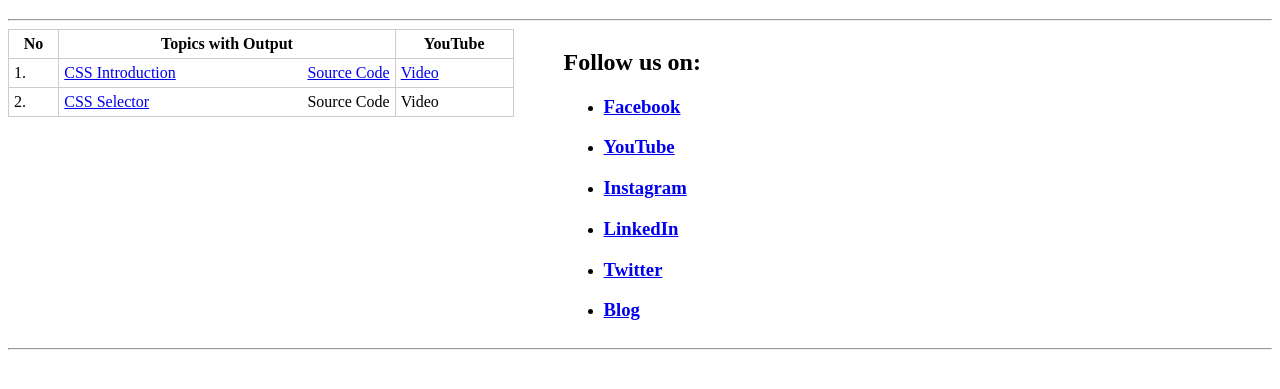
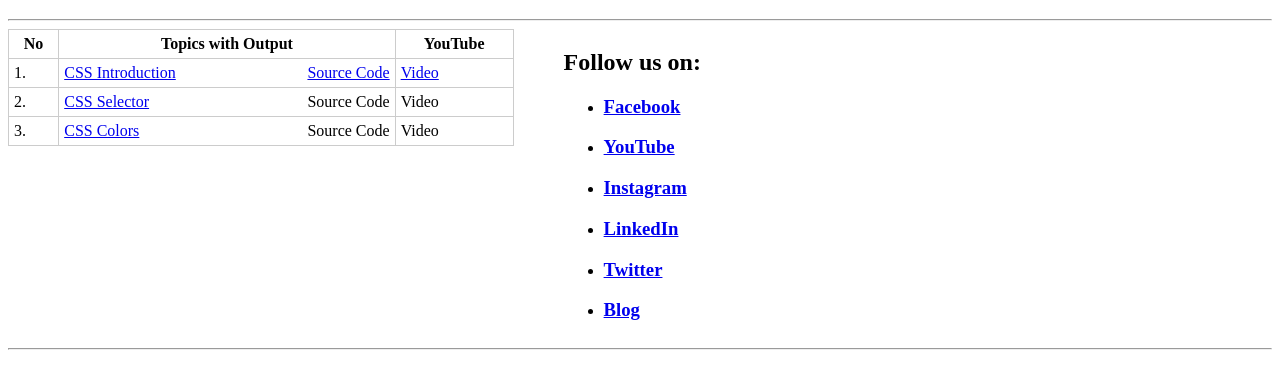
Before and after one commit to coding-awareness/css, a plain HTML site: page index.html in a window 1280 px wide. Shown: the part 61-450 px from the top of the page. Drawn offline with Linux system fonts and the light colour scheme.

Commit message:
css colors

```diff
--- a/index.html
+++ b/index.html
@@ -59,7 +59,14 @@
                     </td>
                     <td><a target="_blank">Video</a></td>
                 </tr>
-
+                <tr>
+                    <td>3.</td>
+                    <td>
+                        <a href="src/3_css-colors.html">CSS Colors</a>
+                        <a class="source-code" target="_blank">Source Code</a>
+                    </td>
+                    <td><a target="_blank">Video</a></td>
+                </tr>
             </tbody>
         </table>
         <div class="follow-us">
```
Also changed, not shown: src/3_css-colors.html (added, +16 -0 lines).
